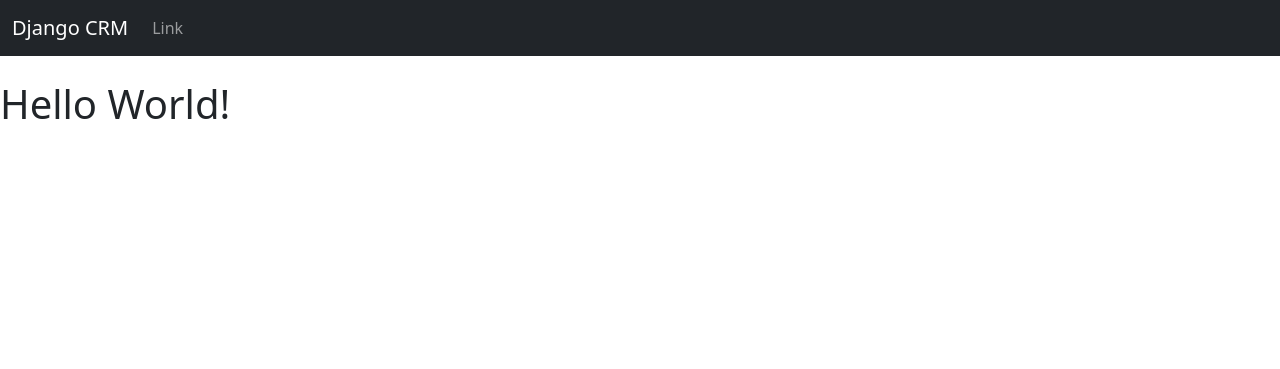
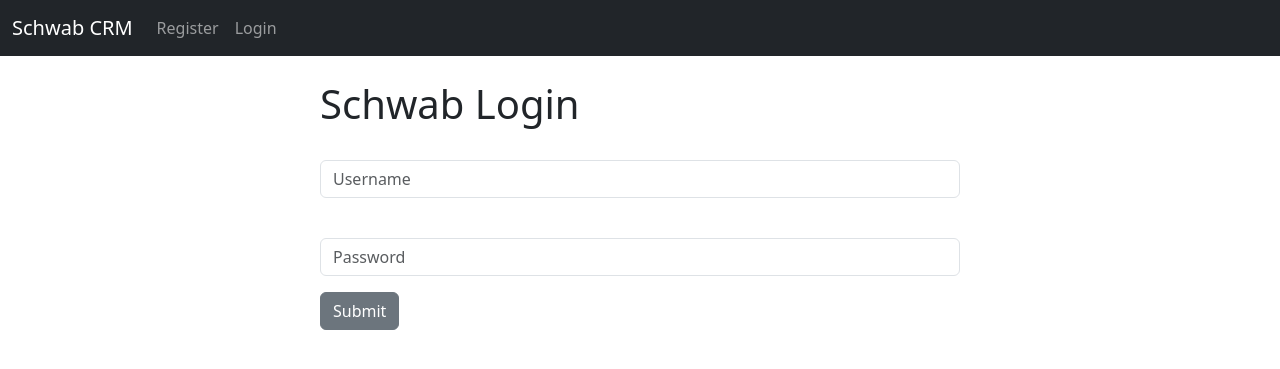
Before and after one commit to Abhiseksingh2240/DjangoCRM, a Django app: page / in a window 1280 px wide. Shown: the top 369 px of the page. Run offline with Django 5.2, Linux system fonts and the light colour scheme.

Commit message:
registration

```diff
--- a/dcrm/settings.py
+++ b/dcrm/settings.py
@@ -66,7 +66,7 @@
 DATABASES = {
     'default': {
         'ENGINE': 'django.db.backends.mysql',
-        'NAME' : 'schwab',
+        'NAME' : 'Schwab',
         'USER' : 'root',
         'PASSWORD' : 'Abhisek@1999',
         'HOST' : 'localhost',
--- a/website/templates/base.html
+++ b/website/templates/base.html
@@ -10,6 +10,16 @@
     {% include 'navbar.html' %}
     <div class="Container">
         <br/>
+        {% if messages %}
+          {% for message in messages %}
+            <div class="alert alert-warning alert-dismissible fade show" role="alert">
+              {{ message }}
+              <button type="button" class="btn-close" data-bs-dismiss="alert" aria-label="Close">
+              </button>
+            </div>
+          {% endfor %}
+        {% endif %}
+
         {% block content %}
 
         {% endblock %}
--- a/website/templates/home.html
+++ b/website/templates/home.html
@@ -2,6 +2,33 @@
 
 {% block content %}
 
-<h1>Hello World!</h1>
+<div class = "col-md-6 offset-md-3">
+
+{% if user.is_authenticated %}
+
+<h1>Hello User</h1>
+
+{% else %}
+
+<h1>Schwab Login</h1>
+<br/>
+
+<form method="POST" action="{% url 'home' %}">
+    {% csrf_token %}
+    <form>
+        <div class="mb-3">
+          <input type="text" class="form-control" name="username", placeholder="Username" required>
+        </div>
+        <br/>
+        <div class="mb-3">
+          <input type="password" class="form-control" name="password", placeholder="Password" required>
+        </div>
+        <button type="submit" class="btn btn-secondary">Submit</button>
+      </form>
+</form>
+
+</div>
+
+{% endif %}
 
 {% endblock %}
--- a/website/templates/navbar.html
+++ b/website/templates/navbar.html
@@ -1,14 +1,23 @@
 <nav class="navbar navbar-expand-lg navbar-dark bg-dark">
     <div class="container-fluid">
-      <a class="navbar-brand" href="{% url 'home' %}">Django CRM</a>
+      <a class="navbar-brand" href="{% url 'home' %}">Schwab CRM</a>
       <button class="navbar-toggler" type="button" data-bs-toggle="collapse" data-bs-target="#navbarSupportedContent" aria-controls="navbarSupportedContent" aria-expanded="false" aria-label="Toggle navigation">
         <span class="navbar-toggler-icon"></span>
       </button>
       <div class="collapse navbar-collapse" id="navbarSupportedContent">
         <ul class="navbar-nav me-auto mb-2 mb-lg-0">
-          <li class="nav-item">
-            <a class="nav-link" href="#">Link</a>
-          </li>
+          {% if user.is_authenticated %}
+            <li class="nav-item">
+              <a class="nav-link" href="{% url 'logout' %}">Logout</a>
+            </li>
+          {% else %}
+            <li class="nav-item">
+              <a class="nav-link" href="{% url 'register' %}">Register</a>
+            </li>
+            <li class="nav-item">
+              <a class="nav-link" href="{% url 'home' %}">Login</a>
+            </li>
+          {% endif %}
         </ul>
       </div>
     </div>
--- a/website/urls.py
+++ b/website/urls.py
@@ -3,4 +3,6 @@
 
 urlpatterns = [
     path('', views.home,name='home'),
+    path('logout/', views.logout_user,name='logout'),
+    path('register/', views.register_user,name='register'),
 ]
--- a/website/views.py
+++ b/website/views.py
@@ -1,5 +1,30 @@
-from django.shortcuts import render
+from django.shortcuts import render,redirect
+from django.contrib.auth import authenticate,login,logout
+from django.contrib import messages
 
-# Create your views here.
 def home(request):
-    return render(request, 'home.html', {})
+    # check to see if customer is logged in
+    if request.method == "POST":
+        username = request.POST['username']
+        password = request.POST['password']
+
+        #Authenticate User
+        user = authenticate(request,username=username, password=password)
+        if user is not None:
+            login(request, user)
+            messages.success(request, "You Have Been Logged In!")
+            return redirect('home')
+        else:
+            messages.success(request, "There Was An Error Logging In, Please Try Again.Thanks!")
+            return redirect('home')
+
+    else:
+        return render(request, 'home.html', {})
+
+def logout_user(request):
+    logout(request)
+    messages.success(request, "You have Been Logged Out...")
+    return redirect('home')
+
+def register_user(request):
+    return render(request, 'register.html', {})
```
Also changed, not shown: website/forms.py (added, +8 -0 lines), website/templates/register.html (added, +7 -0 lines).
